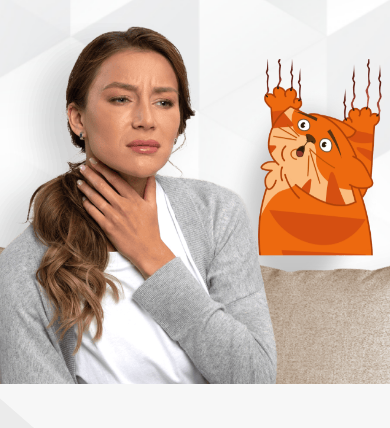
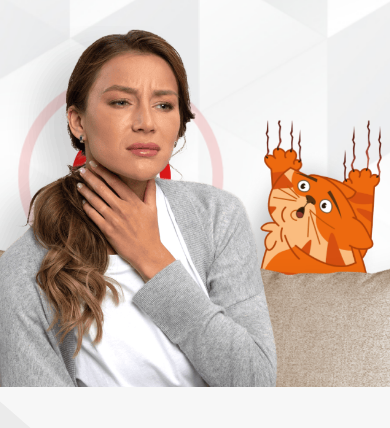
Before and after one commit to nurali-code/lorotricin, a plain HTML site: page index.html in a window 390 px wide. Shown: the part 1126-1554 px from the top of the page. Drawn offline with Linux system fonts and the light colour scheme; a web font is replaced by a local one.

Commit message:
all done

```diff
--- a/index.html
+++ b/index.html
@@ -117,7 +117,13 @@
             </div>
         </div>
         <img src="img/cauch.png" loading="lazy" alt="ig" class="cats__img">
-        <span class="cats__wave"></span>
+        <div class="radar2">
+            <span id="c1" class="circle-wave c1"></span>
+            <span id="c2" class="circle-wave c2"></span>
+            <span id="c3" class="circle-wave c3"></span>
+            <span id="c4" class="circle-wave c5"></span>
+            <span id="c5" class="circle-wave c5"></span>
+        </div>
         <img src="img/cat.png" loading="lazy" alt="ig" class="cats__cat">
     </section>
 
--- a/sass/_radar.sass
+++ b/sass/_radar.sass
@@ -1,7 +1,5 @@
-.radar
+.radar, .radar2
     position: relative
-    top: 0
-    left: 0
     width: 100px
     height: 100px
     background-size: cover
@@ -22,6 +20,9 @@
     animation: pulse 3s infinite
     animation-timing-function: ease-in
     transform: translate(-50%, -50%)
+
+.radar2 .circle-wave
+    border-color: $red !important
 
 .c2
     animation-delay: .5s
--- a/sass/style.sass
+++ b/sass/style.sass
@@ -270,6 +270,16 @@
         z-index: -1
         animation: cat 3s linear infinite alternate
 
+    .radar2
+        width: 110px
+        height: 110px
+        position: absolute
+        transform: scale(2.9)
+        bottom: 48%
+        // top: 50%
+        left: 37%
+        z-index: -1
+
     .btn
         margin-right: 4%
         img
@@ -307,10 +317,22 @@
                 height: 80px
                 width: 80px
 
+        .radar2
+            transform: scale(2.7)
+            bottom: 43%
+            left: 36%
+
+    @media screen and ( max-width: 1240px )
+        .radar2
+            transform: scale(2.4)
+            bottom: 35%
+            left: 36%
+
     @media screen and ( max-width: 970px )
         padding-top: 11.6vw
         padding-bottom: 100vw
         min-height: unset
+        max-height: unset
         .h2
             margin-bottom: 9.4vw
 
@@ -327,8 +349,14 @@
         &__cat
             max-width: 41vw
             left: auto
-            bottom: 2%
+            bottom: -6vw
             right: 2vw
+
+        @keyframes cat
+            0%
+                transform: translateY(-15vw)
+            100%
+                transform: translateY(10vw)
 
         .fx
             display: block
@@ -344,8 +372,15 @@
                 margin: 0 auto 2.5vw
 
             .radar
-                width: 13.75vw
-                height: 13.75vw
+                width: 14vw
+                height: 14vw
+
+        .radar2
+            transform: scale(1.8)
+            width: 30vw
+            height: 30vw
+            bottom: 39vw
+            left: 16%
 
 .virus
     .col
```
Also changed, not shown: css/style.css, 1 other file.
